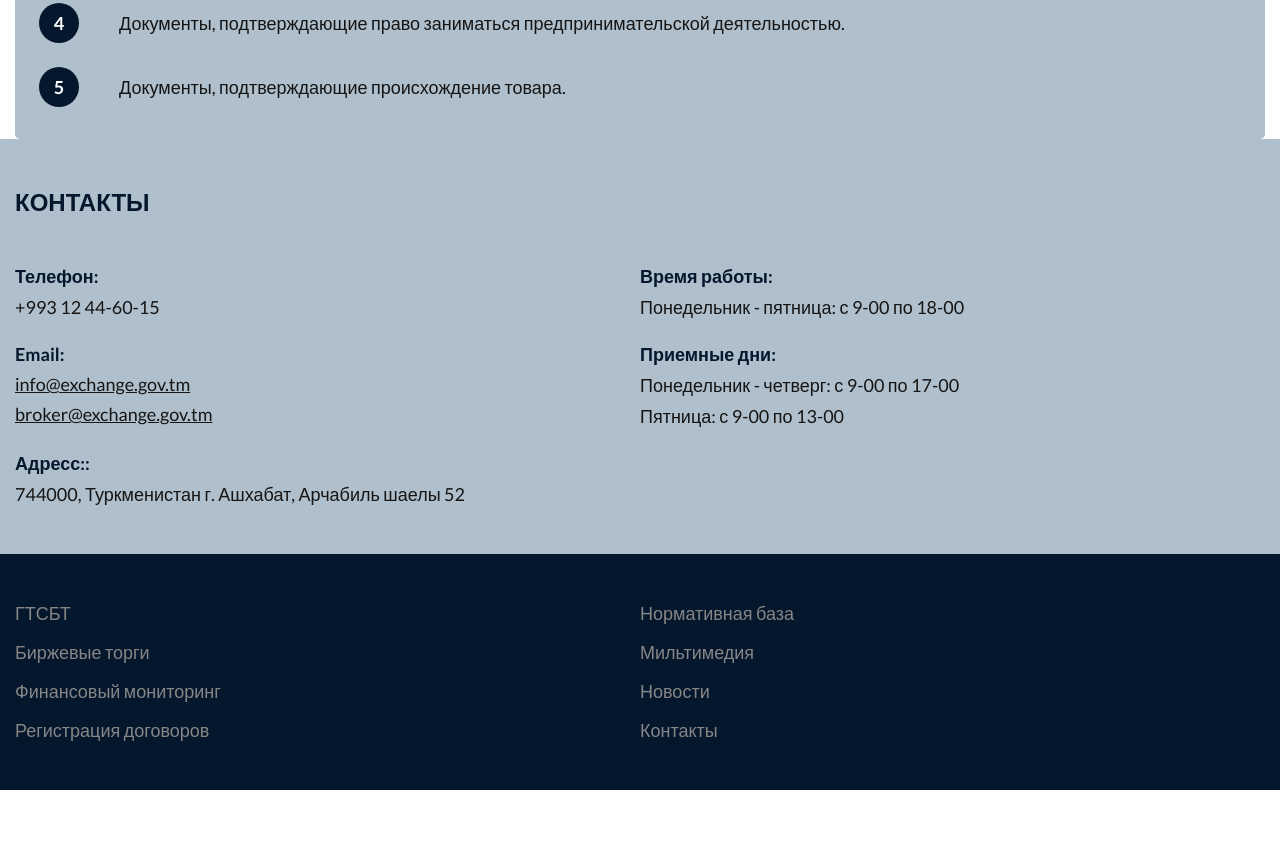
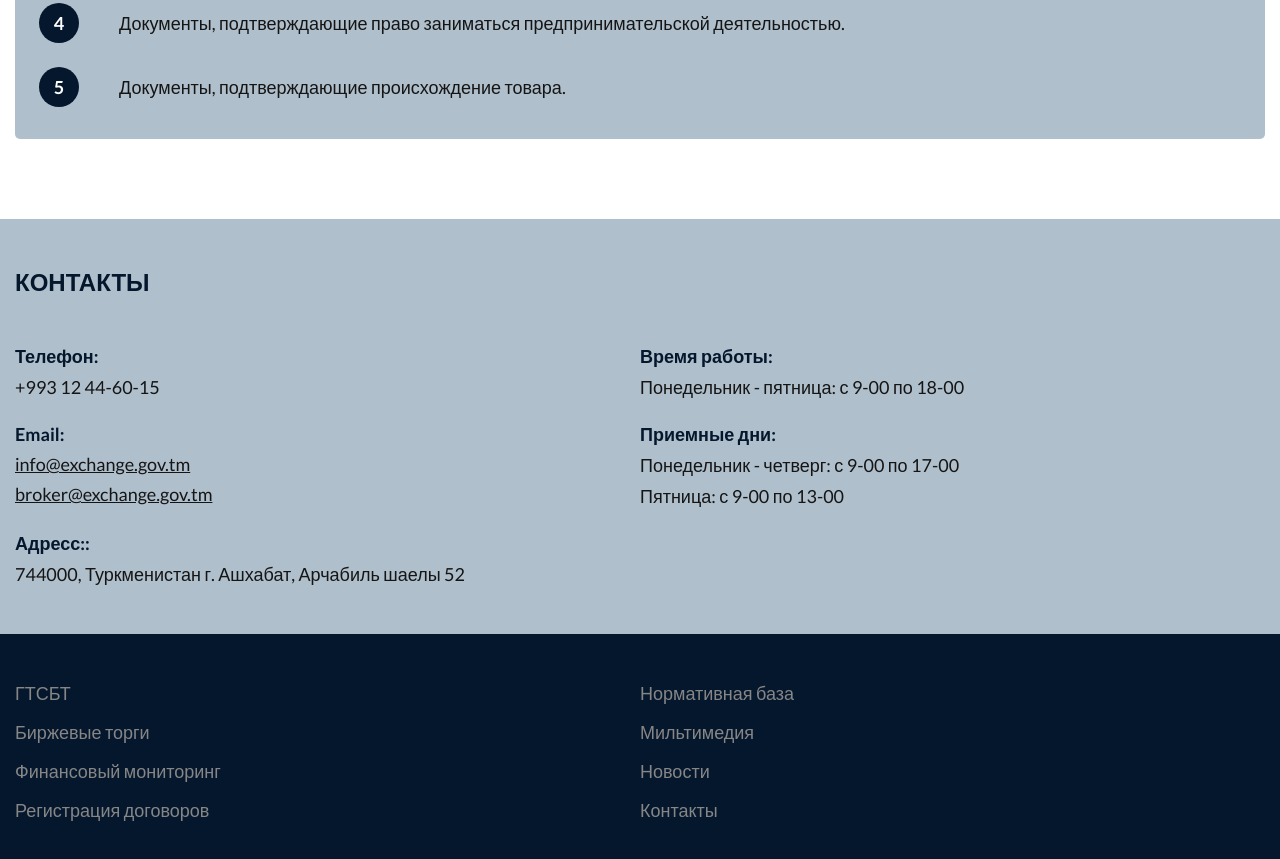
Before and after one commit to Kakabay/exchange-client, a React (Vite) app: page /register in a window 1280 px wide. Shown: the part 1240-2099 px from the top of the page. Before the commit the page ends 2030 px from the top, so only its background shows below. Built offline with nearby package versions, Linux system fonts and the light colour scheme.

Commit message:
Footer margin-top added

```diff
--- a/src/assets/styles/_footer.scss
+++ b/src/assets/styles/_footer.scss
@@ -1,3 +1,7 @@
+.footer {
+  margin-top: 8rem;
+}
+
 .footer-top {
   padding: 4.8rem 0;
   background: $base-light-blue;
```
